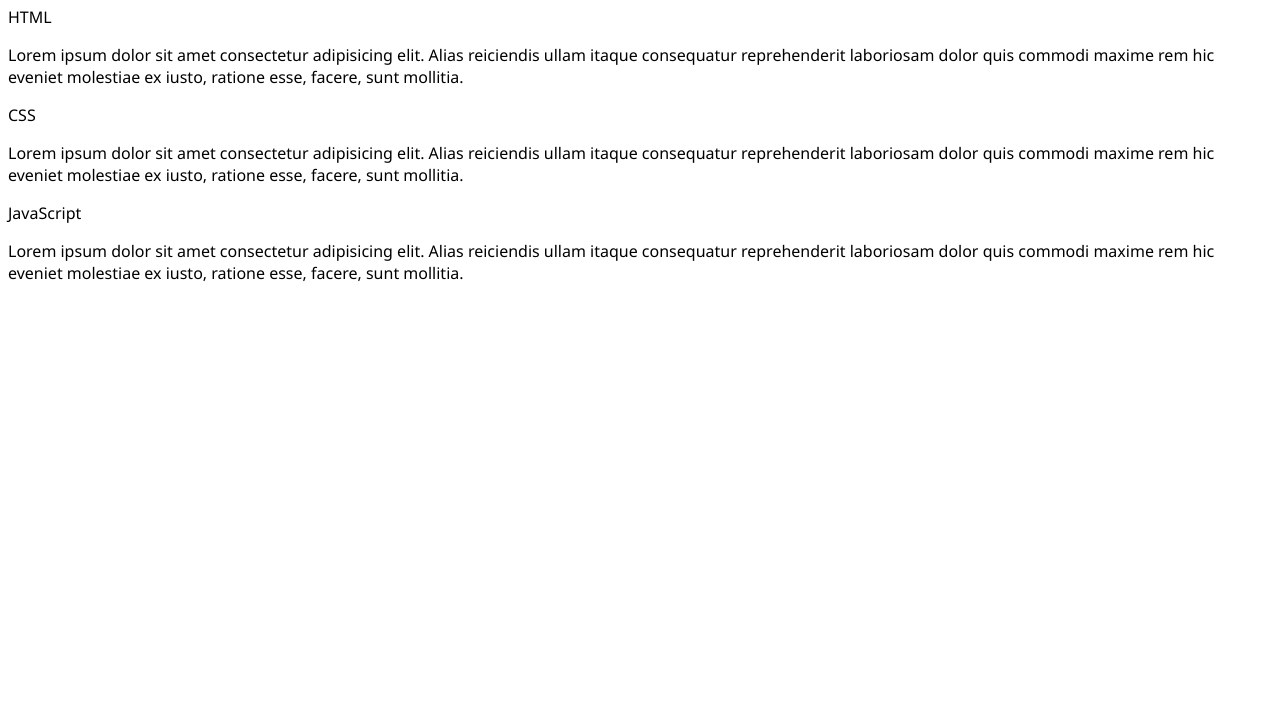
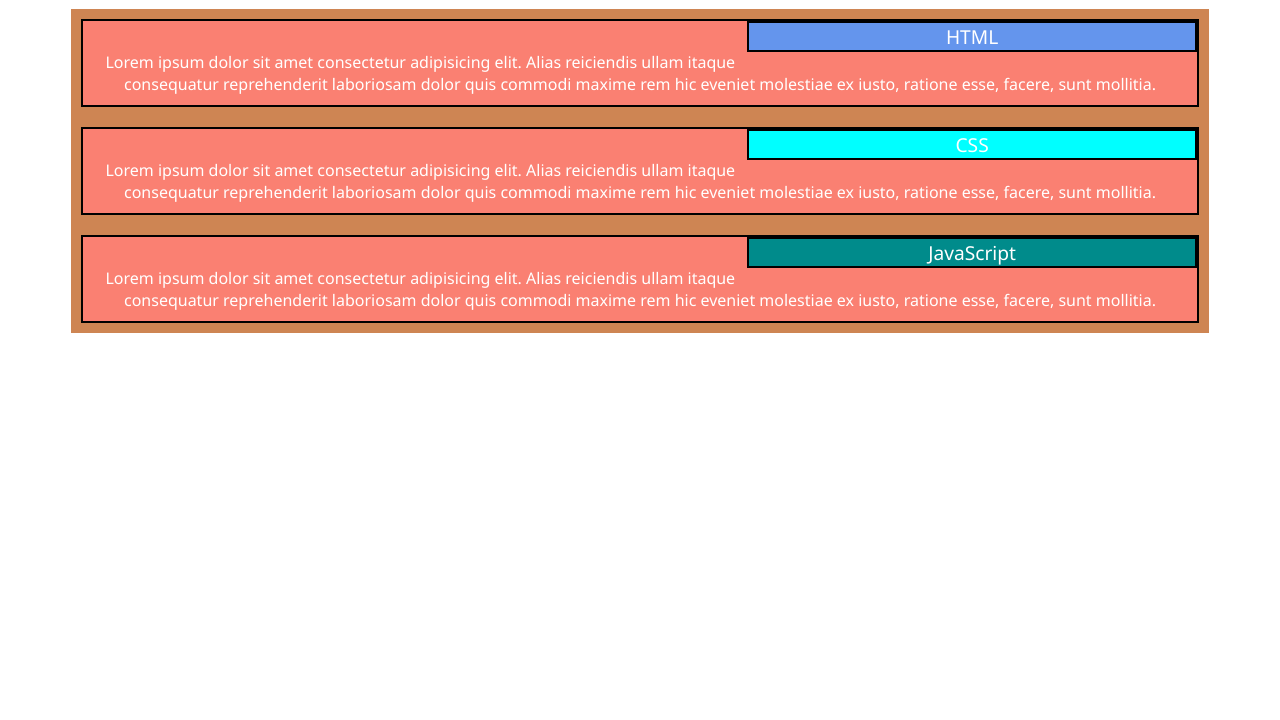
Before and after one commit to abiryusuf/module_2_Solution, a plain HTML site: page index.html in a window 1280 px wide. Shown: the part 80-800 px from the top of the page. Drawn offline with Linux system fonts and the light colour scheme.

Commit message:
update css

```diff
--- a/index.html
+++ b/index.html
@@ -13,21 +13,21 @@
           <div class="col-lg-4 col-md-6 col-sm-12">
               <div class="menu">
                 <div class="item" id="html">HTML</div>
-                <p>Lorem ipsum dolor sit amet consectetur adipisicing elit. Alias reiciendis ullam itaque consequatur reprehenderit laboriosam dolor quis commodi maxime rem hic eveniet molestiae ex iusto, ratione esse, facere, sunt mollitia.</p>
+                <p id = text>Lorem ipsum dolor sit amet consectetur adipisicing elit. Alias reiciendis ullam itaque consequatur reprehenderit laboriosam dolor quis commodi maxime rem hic eveniet molestiae ex iusto, ratione esse, facere, sunt mollitia.</p>
               </div>
           </div>
 
           <div class="col-lg-4 col-md-6 col-sm-12">
             <div class="menu">
               <div class="item" id="css">CSS</div>
-              <p>Lorem ipsum dolor sit amet consectetur adipisicing elit. Alias reiciendis ullam itaque consequatur reprehenderit laboriosam dolor quis commodi maxime rem hic eveniet molestiae ex iusto, ratione esse, facere, sunt mollitia.</p>
+              <p id = text>Lorem ipsum dolor sit amet consectetur adipisicing elit. Alias reiciendis ullam itaque consequatur reprehenderit laboriosam dolor quis commodi maxime rem hic eveniet molestiae ex iusto, ratione esse, facere, sunt mollitia.</p>
            </div>
           </div>
 
-          <div class="col-lg-4 col-md-6 col-sm-12">
+          <div class="col-lg-4 col-md-12 col-sm-12">
             <div class="menu">
               <div class="item" id="javascript">JavaScript</div>
-              <p>Lorem ipsum dolor sit amet consectetur adipisicing elit. Alias reiciendis ullam itaque consequatur reprehenderit laboriosam dolor quis commodi maxime rem hic eveniet molestiae ex iusto, ratione esse, facere, sunt mollitia.</p>
+              <p id = text>Lorem ipsum dolor sit amet consectetur adipisicing elit. Alias reiciendis ullam itaque consequatur reprehenderit laboriosam dolor quis commodi maxime rem hic eveniet molestiae ex iusto, ratione esse, facere, sunt mollitia.</p>
            </div>
           </div>
 
--- a/style.css
+++ b/style.css
@@ -1,10 +1,78 @@
-body {
+body{
     font-family: 'Segoe UI', Tahoma, Geneva, Verdana, sans-serif;
     box-sizing: border-box;
+}
 
-}
 h1{
     text-align: center;
+    margin-top: 20px;
+}
+.row {
+    width: 90%;
+    border: 5px;
+    padding: 5px;
     margin-left: auto;
     margin-right: auto;
 }
+.menu{
+    border: 2px solid black;
+    margin: 10px;
+    background-color: salmon;
+    color: white;
+    text-align: center;
+
+}
+.item {
+    float:right;
+    width: 40%;
+    border: 2px solid black;
+    text-align: center;
+    font-size: 120%;
+
+}
+#text{
+    margin: 10px;
+    margin-top: 30px;
+}
+#html {
+    background-color: cornflowerblue;
+}
+#css{
+    background-color: cyan;
+}
+#javascript {
+    background-color: darkcyan;
+}
+
+/* Media */
+/* Desktop */
+@media(min-width: 992px){
+    .col-lg-4{
+        float: left;
+        background-color: darkgray;
+    }
+}
+
+/* tablet */
+
+@media(min-width: 768px) and (max-width: 991px){
+    .col-md-6, .col-md-12{
+        float: left;
+        background-color: darkseagreen;
+    }
+    .col-md-6{
+        width: 50%;
+
+    }
+    .col-md-12{
+        width: 100%;
+    }
+}
+
+@media(min-width: 767px){
+    .col-sm-12{
+        width: 100%;
+        float: left;
+        background-color: rgb(206, 133, 83);
+    }
+}
```
